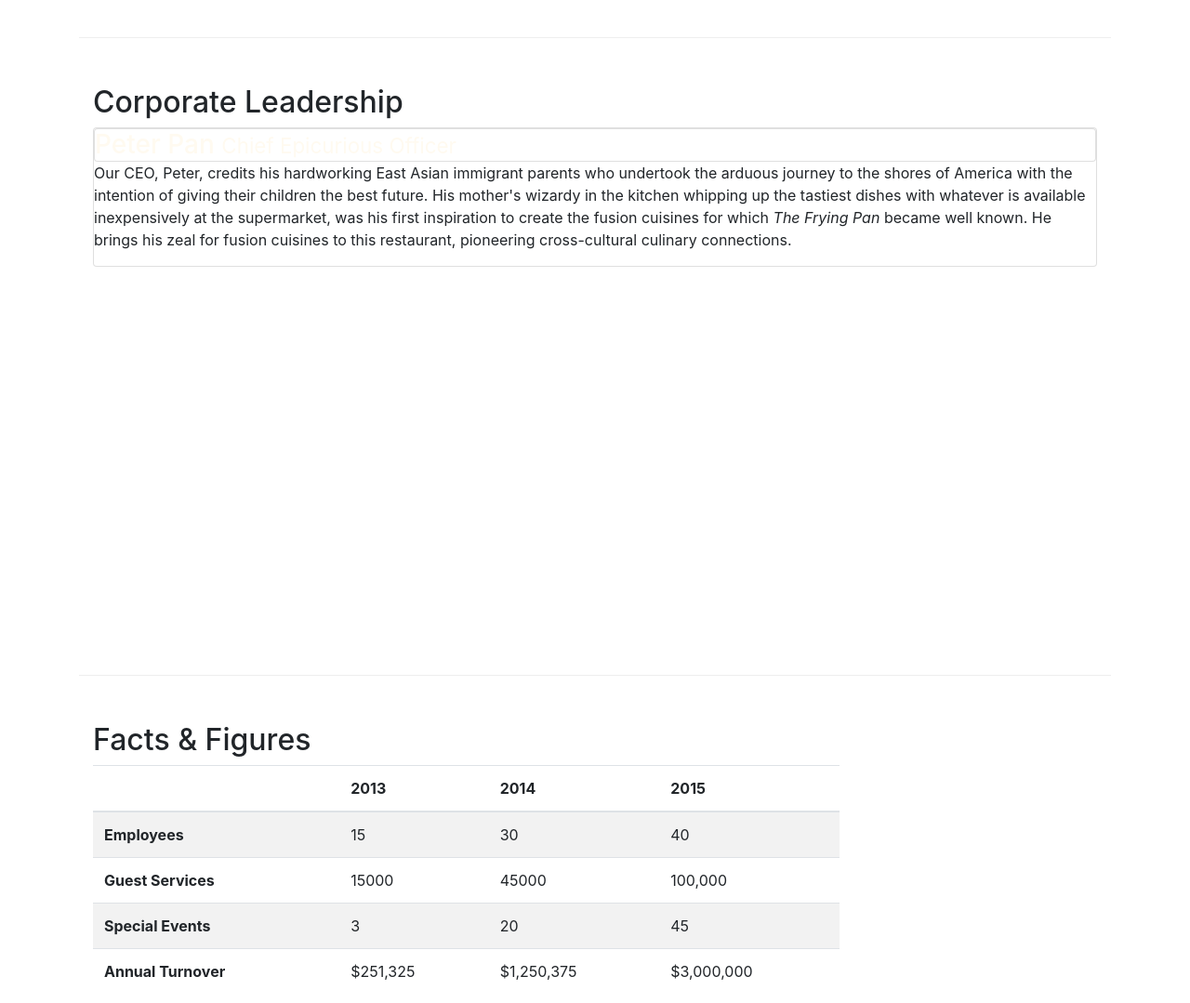
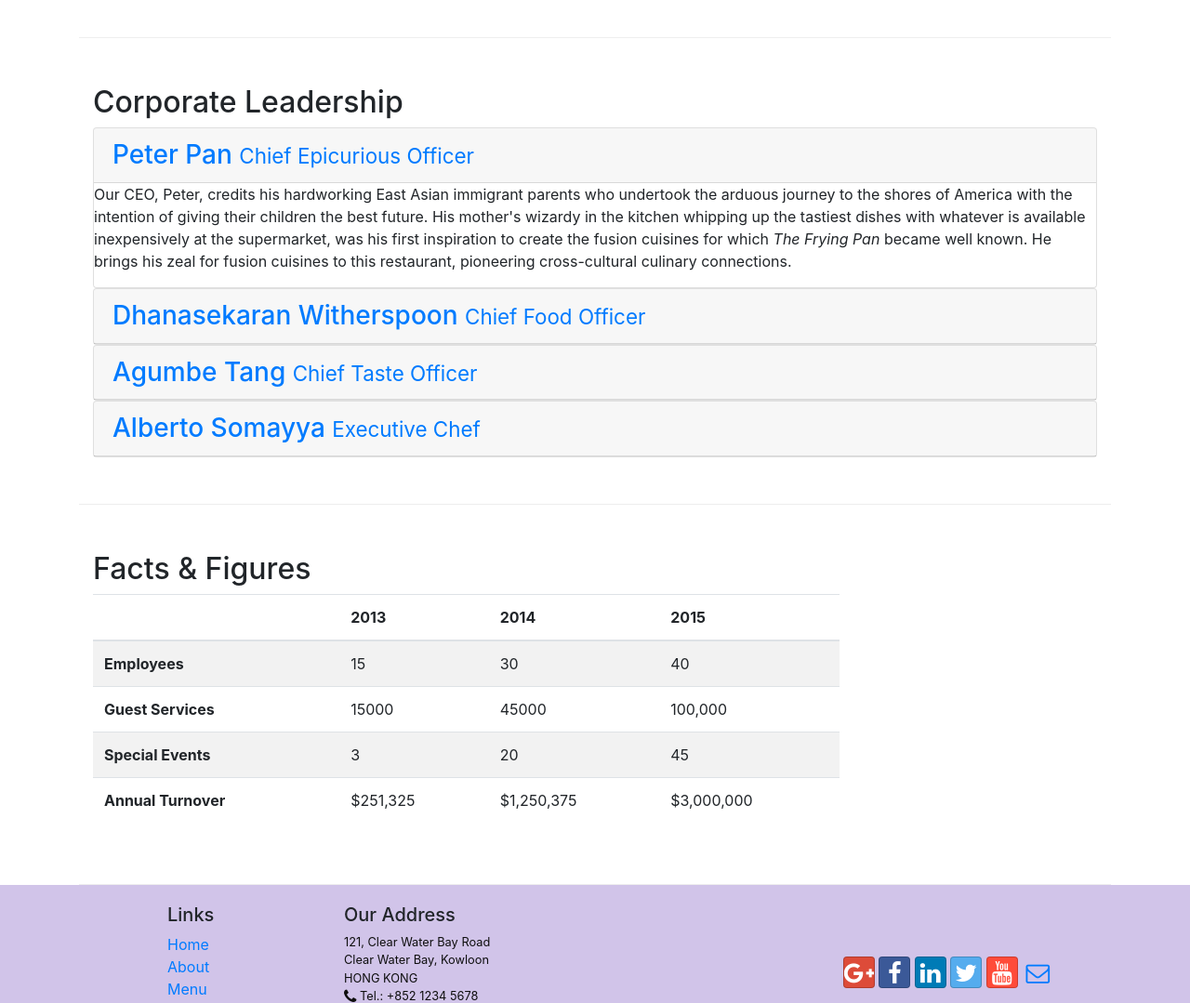
Before and after one commit to kotternaj/rest-app, a website: page aboutus.html in a window 1280 px wide. Shown: the part 820-1899 px from the top of the page at 93% size. Drawn offline with nearby package versions, Linux system fonts and the light colour scheme.

Commit message:
Accordion

```diff
--- a/aboutus.html
+++ b/aboutus.html
@@ -103,9 +103,9 @@
 
                     <div id="accordion" role="tablist">
                         <div class="card">
-                            <div class="card header" role="tab" id="peterhead">
+                            <div class="card-header" role="tab" id="peterhead">
                                 <h3 class="mb-0">
-                                    <a data-toggle="collapse" data-parent="accordion" href="peter">
+                                    <a data-toggle="collapse" data-parent="#accordion" href="#peter">
                                         Peter Pan <small>Chief Epicurious Officer</small></a>
                                 </h3>
                             </div>
@@ -117,17 +117,47 @@
                                 </div>
                         </div>
                         </div>
-                        <div role="tabpanel" class="tab-pane fade" id="danny">
-                            <h3>Dhanasekaran Witherspoon <small>Chief Food Officer</small></h3>
-                            <p class="hidden-xs-down">Our CFO, Danny, as he is affectionately referred to by his colleagues, comes from a long established family tradition in farming and produce. His experiences growing up on a farm in the Australian outback gave him great appreciation for varieties of food sources. As he puts it in his own words, <em>Everything that runs, wins, and everything that stays, pays!</em></p>
+                        <div class="card">
+                            <div class="card-header" role="tab" id="dannyhead">
+                                <h3 class="mb-0">
+                                    <a class="collapsed" data-toggle="collapse" data-parent="#accordion" href="#danny">
+                                        Dhanasekaran Witherspoon <small>Chief Food Officer</small></a>
+                                </h3>
                             </div>
-                        <div role="tabpanel" class="tab-pane fade" id="agumbe">
-                            <h3>Agumbe Tang <small>Chief Taste Officer</small></h3>
-                            <p class="hidden-xs-down">Blessed with the most discerning gustatory sense, Agumbe, our CTO, personally ensures that every dish that we serve meets his exacting tastes. Our chefs dread the tongue lashing that ensues if their dish does not meet his exacting standards. He lives by his motto, <em>You click only if you survive my lick.</em></p>
+                            <div role="tabpanel" class="collapse" id="danny">
+                                <div class="card-block">
+                                    <p class="hidden-xs-down">Our CFO, Danny, as he is affectionately referred to by his colleagues, comes from a long established family tradition in farming and produce. His experiences growing up on a farm in the Australian outback gave him great appreciation for varieties of
+                                        food sources. As he puts it in his own words, <em>Everything that runs, wins, and everything that stays, pays!</em></p>
                                 </div>
-                        <div role="tabpanel" class="tab-pane fade" id="alberto">
-                            <h3>Alberto Somayya <small>Executive Chef</small></h3>
-                            <p class="hidden-xs-down">Award winning three-star Michelin chef with wide International experience having worked closely with whos-who in the culinary world, he specializes in creating mouthwatering Indo-Italian fusion experiences. He says, <em>Put together the cuisines from the two craziest cultures, and you get a winning hit! Amma Mia!</em></p>
+                            </div>
+                        </div>
+                        <div class="card">
+                            <div class="card-header" role="tab" id="agumbehead">
+                                <h3 class="mb-0">
+                                    <a class="collapsed" data-toggle="collapse" data-parent="#accordion" href="#agumbe">Agumbe Tang <small>Chief Taste Officer</small></a>
+                                </h3>
+                            </div>
+                            <div role="tabpanel" class="collapse" id="agumbe">
+                                <div class="card-block">
+                                    <p class="hidden-xs-down">Blessed with the most discerning gustatory sense, Agumbe, our CTO, personally ensures that every dish that we serve meets his exacting tastes. Our chefs dread the tongue lashing that ensues if their dish does not meet his exacting standards. He lives by
+                                        his motto, <em>You click only if you survive my lick.</em></p>
+                                </div>
+                            </div>
+                        </div>
+                        <div class="card">
+                            <div class="card-header" role="tab" id="albertohead">
+                                <h3 class="mb-0">
+                                    <a class="collapsed" data-toggle="collapse" data-parent="#accordion" href="#alberto">Alberto Somayya <small>Executive Chef</small></a>
+                                </h3>
+                            </div>
+                            <div role="tabpanel" class="collapse" id="alberto">
+                                <div class="card-block">
+                                    <p class="hidden-xs-down">Award winning three-star Michelin chef with wide International experience having worked closely with whos-who in the culinary world, he specializes in creating mouthwatering Indo-Italian fusion experiences. He says, <em>Put together the cuisines from the two
+                                        craziest cultures, and you get a winning hit! Amma Mia!</em></p>
+                                </div>
+                            </div>
+                        </div>
+
                     </div>
                 </div>
             </div>
--- a/css/styles.css
+++ b/css/styles.css
@@ -39,7 +39,3 @@ address{
     border-bottom:1px solid #ddd;
     padding:10px;
 }
-a {
-    text-decoration: none;
-    color:floralwhite;
-}
```
Lines whose indentation alone changed are shown as unchanged.
